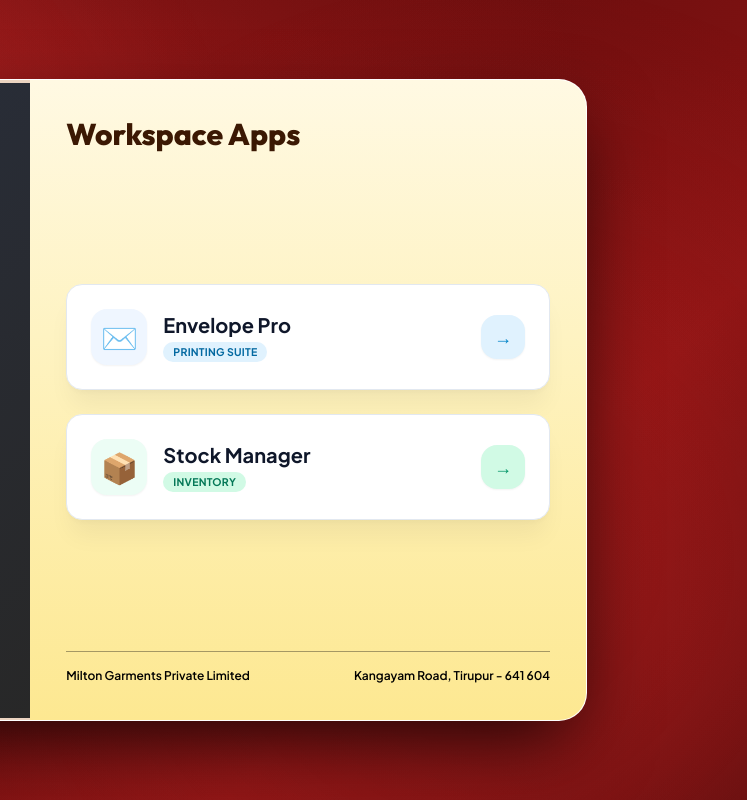
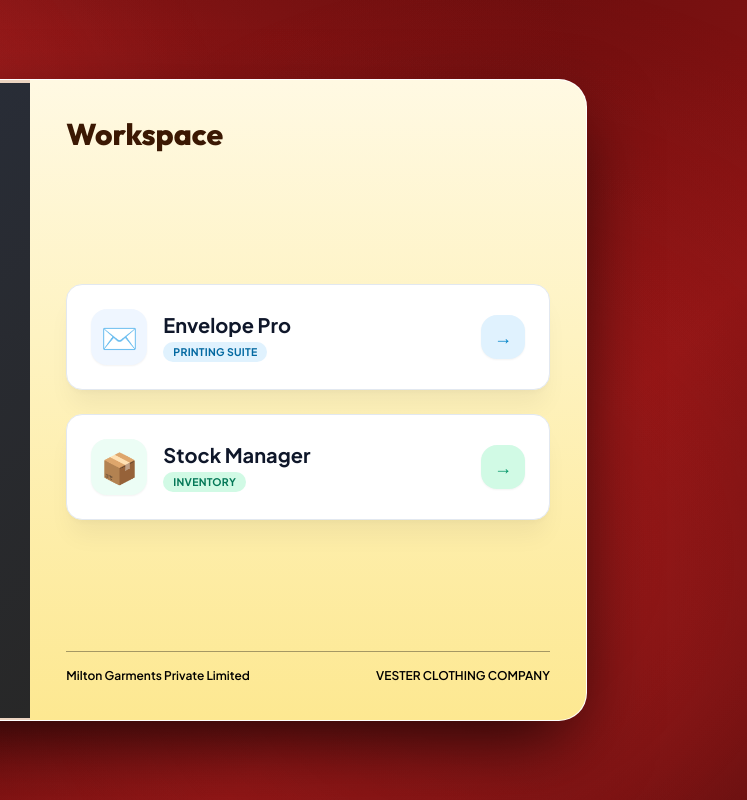
Before and after one commit to mathansmart/mat-suite-cloud-v3, a website: page dashboard/index.html in a window 1280 px wide. Shown: the full height of the page, 533-1280 px from the left. Drawn offline with nearby package versions, Linux system fonts and the light colour scheme; grey boxes are pictures that could not be loaded; a web font is replaced by a local one.

Commit message:
Add files via upload

```diff
--- a/dashboard/index.html
+++ b/dashboard/index.html
@@ -400,7 +400,7 @@
                 <!-- Workspace Apps Header -->
                 <div class="flex items-center justify-between anim-header">
                     <div>
-                        <h3 class="text-2xl sm:text-3xl font-extrabold text-[#3b1803] font-['Outfit']">Workspace Apps</h3>
+                        <h3 class="text-2xl sm:text-3xl font-extrabold text-[#3b1803] font-['Outfit']">Workspace</h3>
                     </div>
                 </div>
 
@@ -444,7 +444,7 @@
                 <!-- Bottom Note -->
                 <div class="apps-footer-note pt-4 border-t border-black/35 flex flex-col sm:flex-row items-center justify-between gap-2 text-xs text-black font-semibold anim-footer transition-colors">
                     <span>Milton Garments Private Limited</span>
-                    <span>Kangayam Road, Tirupur - 641 604</span>
+                    <span>VESTER CLOTHING COMPANY</span>
                 </div>
             </div>
 
@@ -504,8 +504,8 @@
 
                 <!-- Bottom Note -->
                 <div class="mt-6 pt-3.5 border-t border-white/15 flex flex-col sm:flex-row items-center justify-between gap-2 text-[10.5px] text-white/60 anim-footer">
-                    <span id="profiles-footer-company">Milton Garments Private Limited</span>
-                    <span>Kangayam Road, Tirupur - 641 604</span>
+                    <span>Milton Garments Private Limited</span>
+                    <span>VESTER CLOTHING COMPANY</span>
                 </div>
             </div>
 
```
